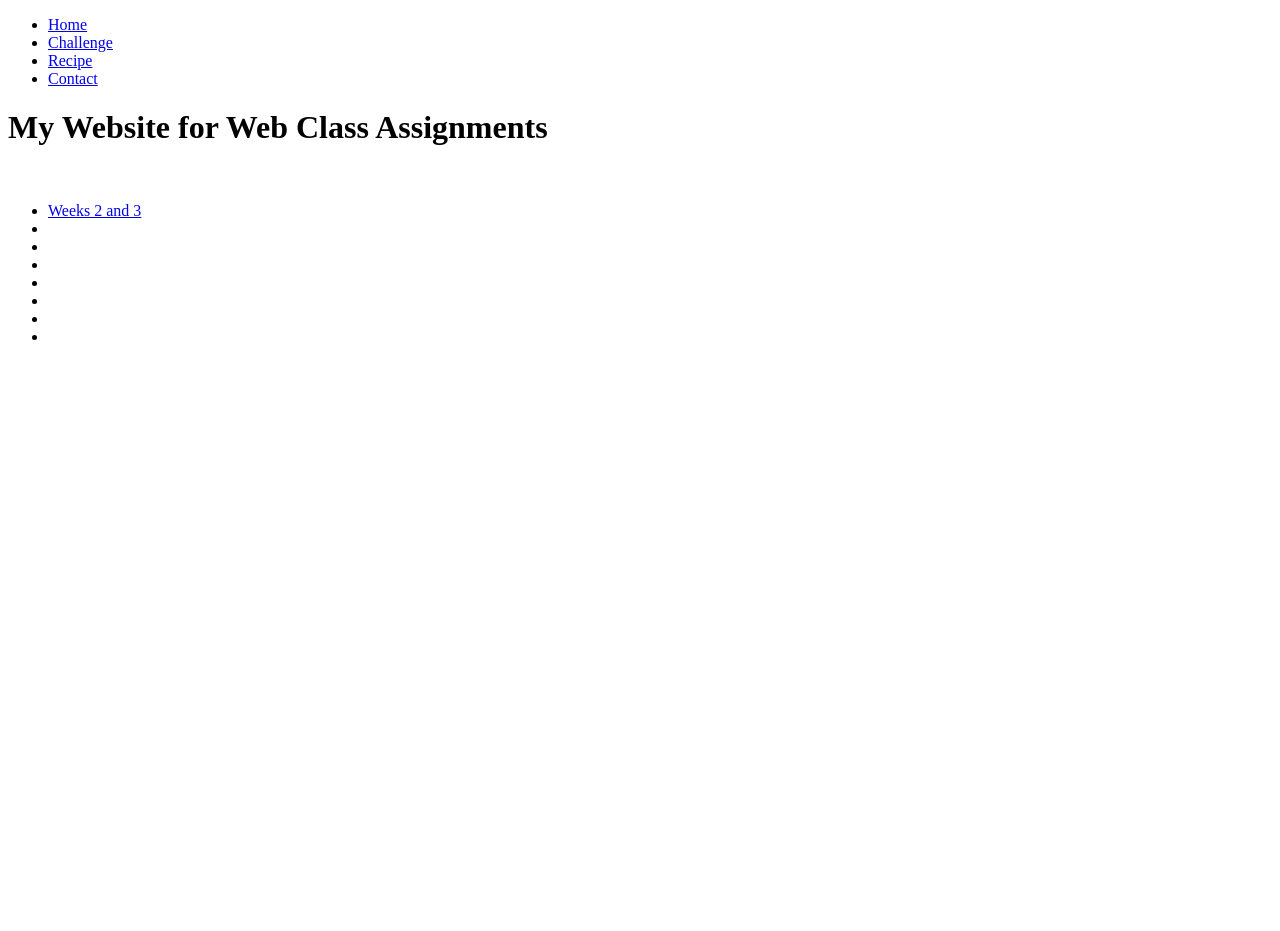
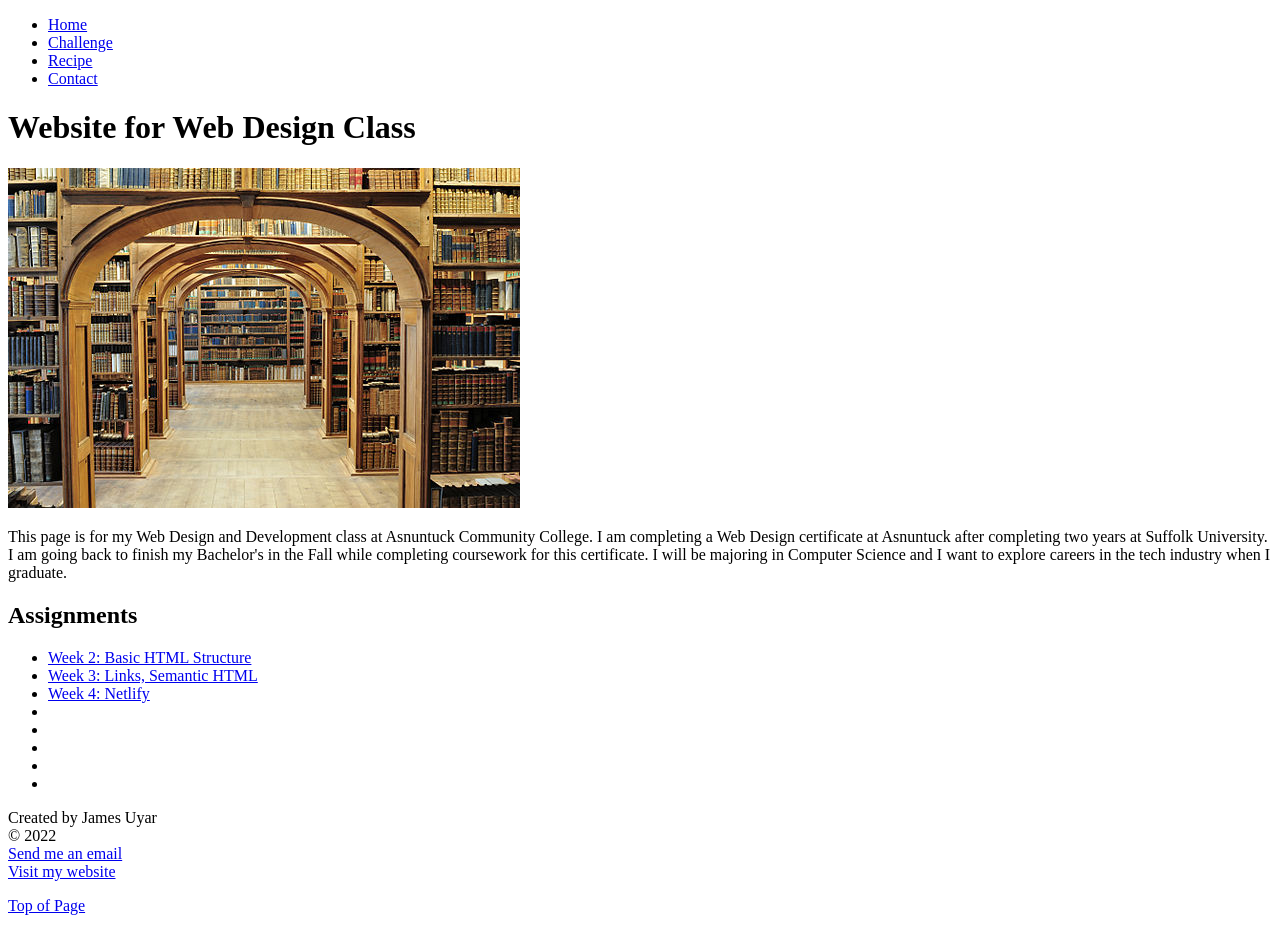
Before and after one commit to jamesuyar/jamesuyar.github.io, a plain HTML site: page index.html in a window 1280 px wide. Before the commit the page ends 800 px from the top, so only its background shows below. Drawn offline with Linux system fonts and the light colour scheme.

Commit message:
Week 4 Assignment

```diff
--- a/index.html
+++ b/index.html
@@ -1,14 +1,15 @@
 <!DOCTYPE html>
 <html lang="en">
   <head>
-    <meta charset="UTF-8">
-    <meta http-equiv="X-UA-Compatible" content="IE=edge">
-    <meta name="viewport" content="width=device-width, initial-scale=1.0">
+    <meta charset="UTF-8" />
+    <meta http-equiv="X-UA-Compatible" content="IE=edge" />
+    <meta name="viewport" content="width=device-width, initial-scale=1.0" />
     <title>Home</title>
   </head>
   <body>
     <nav>
       <ul>
+          <!-- Navigation links -->
         <li><a href="/index.html">Home</a></li>
         <li><a href="/challenge.html">Challenge</a></li>
         <li><a href="#">Recipe</a></li>
@@ -16,28 +17,48 @@
       </ul>
     </nav>
 
-    <h1>My Website for Web Class Assignments</h1>
+    <h1 id="top">Website for Web Design Class</h1>
 
-    <img src="" alt="">
-
-    <p></p>
+    <img src="img/library-512.jpg" alt="Big library" />
+<!-- Description about myself and academic goals -->
+    <p>
+      This page is for my Web Design and Development class at Asnuntuck
+      Community College. I am completing a Web Design certificate at Asnuntuck
+      after completing two years at Suffolk University. I am going back to
+      finish my Bachelor's in the Fall while completing coursework for this
+      certificate. I will be majoring in Computer Science and I want to explore
+      careers in the tech industry when I graduate.
+    </p>
 
     <section class="assignments">
+      <h2>Assignments</h2>
       <ul>
-            <li><a href="/challenge.html">Weeks 2 and 3</a></li>
-            <li><a href=""></a></li>
-            <li><a href=""></a></li>
+        <li><a href="/challenge.html">Week 2: Basic HTML Structure</a></li>
+        <li><a href="/challenge.html">Week 3: Links, Semantic HTML</a></li>
+        <li>
+          <a href="https://confident-aryabhata-21b751.netlify.app/"
+            >Week 4: Netlify</a
+          >
+        </li>
         <li><a href=""></a></li>
         <li><a href=""></a></li>
         <li><a href=""></a></li>
         <li><a href=""></a></li>
         <li><a href=""></a></li>
       </ul>
-
-
     </section>
 
-
-
+    <footer>
+        <!-- Contact information and other details-->
+      <p>
+        Created by James Uyar <br />
+        &copy; 2022 <br />
+        <a href="mailto:uyarjames@gmail.com">Send me an email</a><br />
+        <a href="https://confident-aryabhata-21b751.netlify.app/"
+          >Visit my website</a
+        >
+      </p>
+    </footer>
+    <p><a href="#top">Top of Page</a></p>
   </body>
 </html>
```
Also changed, not shown: img/library-512.jpg (added). Lines whose indentation alone changed are shown as unchanged.
